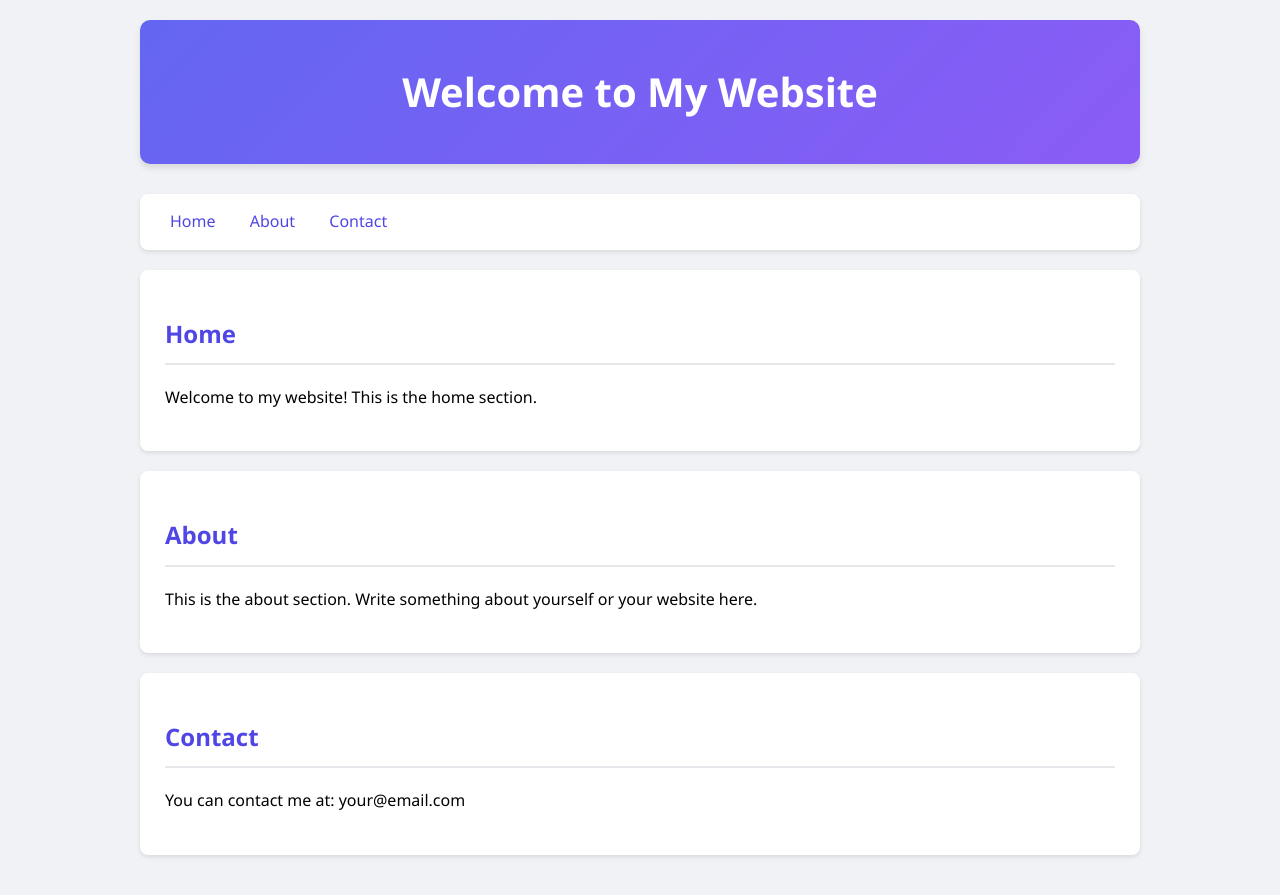
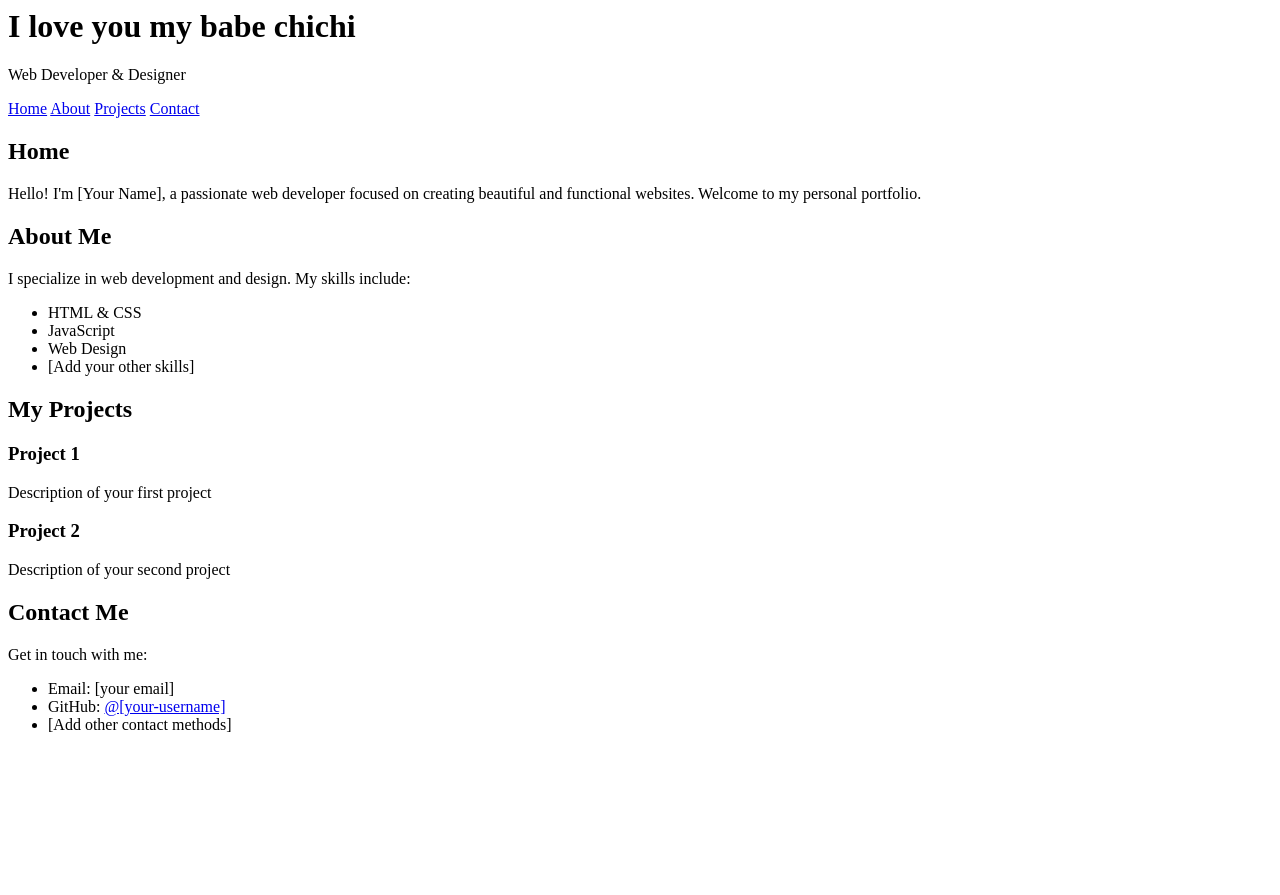
Before and after one commit to IraaMann/iraamann.github.io, a plain HTML site: page index.html in a window 1280 px wide. After the commit the page ends 800 px from the top, so only its background shows below. Drawn offline with Linux system fonts and the light colour scheme.

Commit message:
Update index.html

```diff
--- a/index.html
+++ b/index.html
@@ -1,90 +1,57 @@
-<!DOCTYPE html>
-<html lang="en">
-<head>
-    <meta charset="UTF-8">
-    <meta name="viewport" content="width=device-width, initial-scale=1.0">
-    <title>My Website</title>
-    <style>
-    body {
-        font-family: 'Segoe UI', Tahoma, Geneva, Verdana, sans-serif;
-        line-height: 1.6;
-        margin: 0;
-        padding: 0;
-        background-color: #f0f2f5;
-    }
-    .container {
-        max-width: 1000px;
-        margin: 0 auto;
-        padding: 20px;
-    }
-    header {
-        text-align: center;
-        padding: 40px 20px;
-        background: linear-gradient(135deg, #6366f1, #8b5cf6);
-        color: white;
-        border-radius: 10px;
-        margin-bottom: 30px;
-        box-shadow: 0 4px 6px rgba(0, 0, 0, 0.1);
-    }
-    nav {
-        background-color: white;
-        padding: 15px;
-        border-radius: 8px;
-        margin: 20px 0;
-        box-shadow: 0 2px 4px rgba(0, 0, 0, 0.1);
-    }
-    nav a {
-        margin: 0 15px;
-        text-decoration: none;
-        color: #4f46e5;
-        font-weight: 500;
-        transition: color 0.3s ease;
-    }
-    nav a:hover {
-        color: #6366f1;
-    }
-    section {
-        background-color: white;
-        padding: 25px;
-        margin: 20px 0;
-        border-radius: 8px;
-        box-shadow: 0 2px 4px rgba(0, 0, 0, 0.1);
-    }
-    h1 {
-        margin: 0;
-        font-size: 2.5em;
-    }
-    h2 {
-        color: #4f46e5;
-        border-bottom: 2px solid #e5e7eb;
-        padding-bottom: 10px;
-    }
-</style>
-</head>
 <body>
     <div class="container">
         <header>
-            <h1>Welcome to My Website</h1>
+            <h1>I love you my babe chichi</h1>
+            <p>Web Developer & Designer</p>
         </header>
+
         <nav>
             <a href="#home">Home</a>
             <a href="#about">About</a>
+            <a href="#projects">Projects</a>
             <a href="#contact">Contact</a>
         </nav>
+
         <main>
             <section id="home">
                 <h2>Home</h2>
-                <p>Welcome to my website! This is the home section.</p>
+                <p>Hello! I'm [Your Name], a passionate web developer focused on creating beautiful and functional websites. Welcome to my personal portfolio.</p>
             </section>
+
             <section id="about">
-                <h2>About</h2>
-                <p>This is the about section. Write something about yourself or your website here.</p>
+                <h2>About Me</h2>
+                <p>I specialize in web development and design. My skills include:</p>
+                <ul>
+                    <li>HTML & CSS</li>
+                    <li>JavaScript</li>
+                    <li>Web Design</li>
+                    <li>[Add your other skills]</li>
+                </ul>
             </section>
+
+            <section id="projects">
+                <h2>My Projects</h2>
+                <div class="project-grid">
+                    <div class="project-card">
+                        <h3>Project 1</h3>
+                        <p>Description of your first project</p>
+                    </div>
+                    <div class="project-card">
+                        <h3>Project 2</h3>
+                        <p>Description of your second project</p>
+                    </div>
+                </div>
+            </section>
+
             <section id="contact">
-                <h2>Contact</h2>
-                <p>You can contact me at: your@email.com</p>
+                <h2>Contact Me</h2>
+                <p>Get in touch with me:</p>
+                <ul>
+                    <li>Email: [your email]</li>
+                    <li>GitHub: <a href="https://github.com/[your-username]">@[your-username]</a></li>
+                    <li>[Add other contact methods]</li>
+                </ul>
             </section>
         </main>
     </div>
 </body>
-</html>
```
